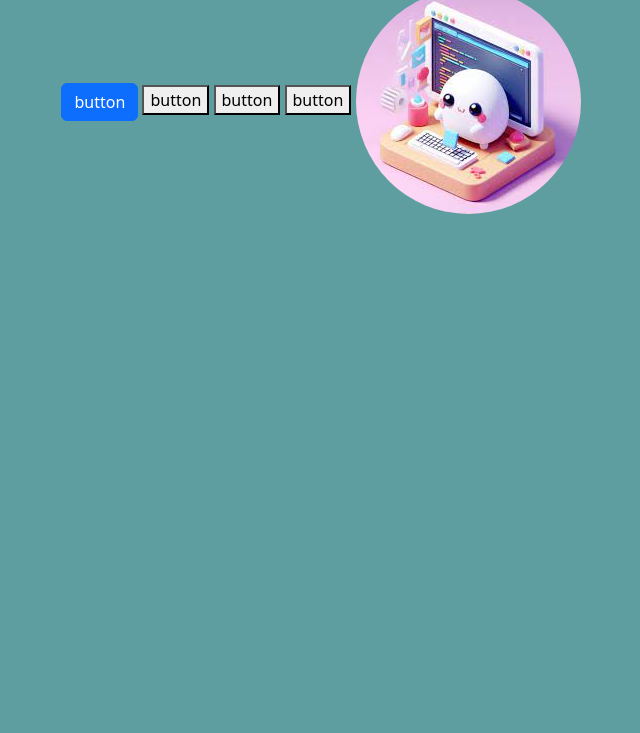
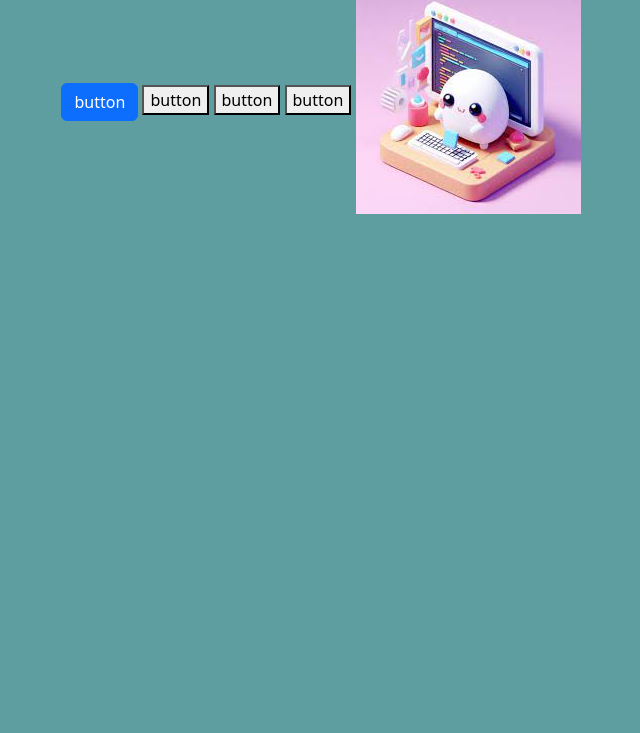
Before and after one commit to arthurnov/01-bootstrap, a plain HTML site: page index.html in a window 1280 px wide. Shown: the part 67-800 px from the top of the page, without its empty margins (319-959 px from the left). Drawn offline with nearby package versions, Linux system fonts and the light colour scheme.

Commit message:
changed image styling

```diff
--- a/index.html
+++ b/index.html
@@ -19,6 +19,6 @@
     <button>button</button>
     <button>button</button>
 
-    <img src="/assets/images/programming.jpg" class="rounded-circle">
+    <img src="/assets/images/programming.jpg">
 </body>
 </html>
```
